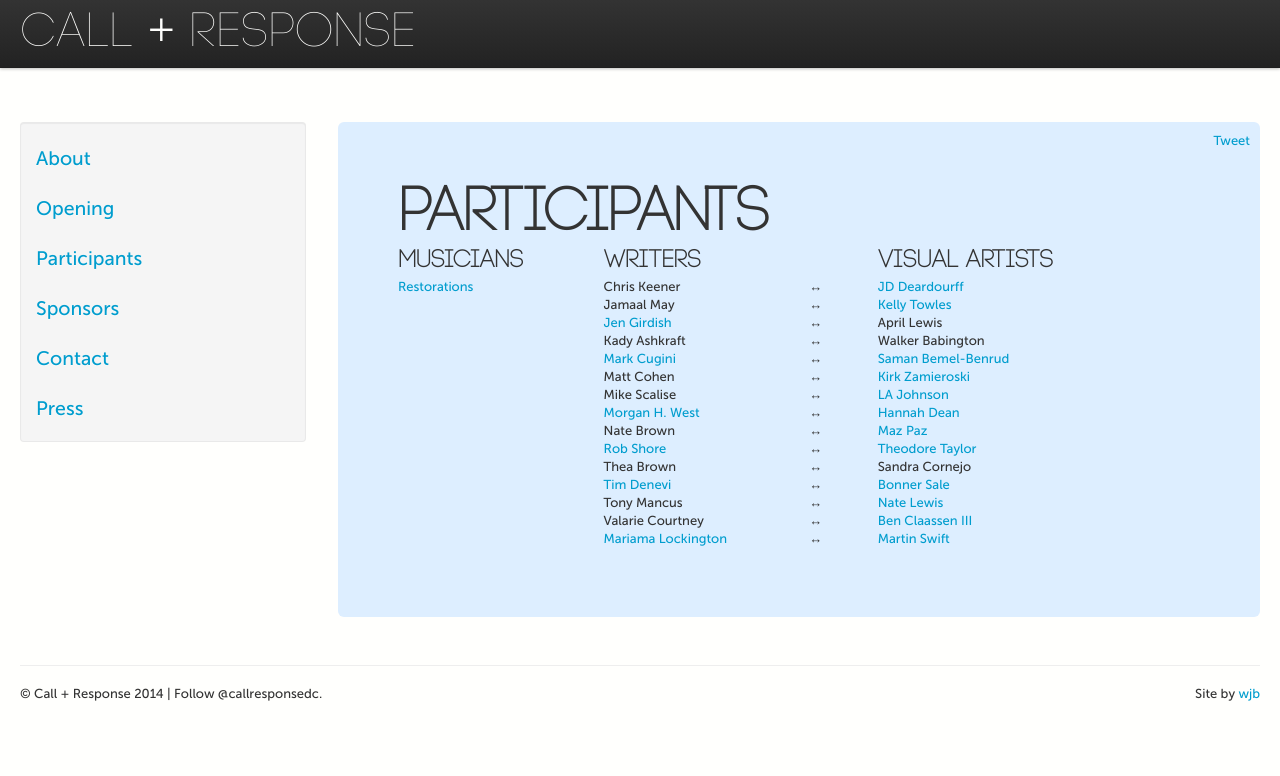
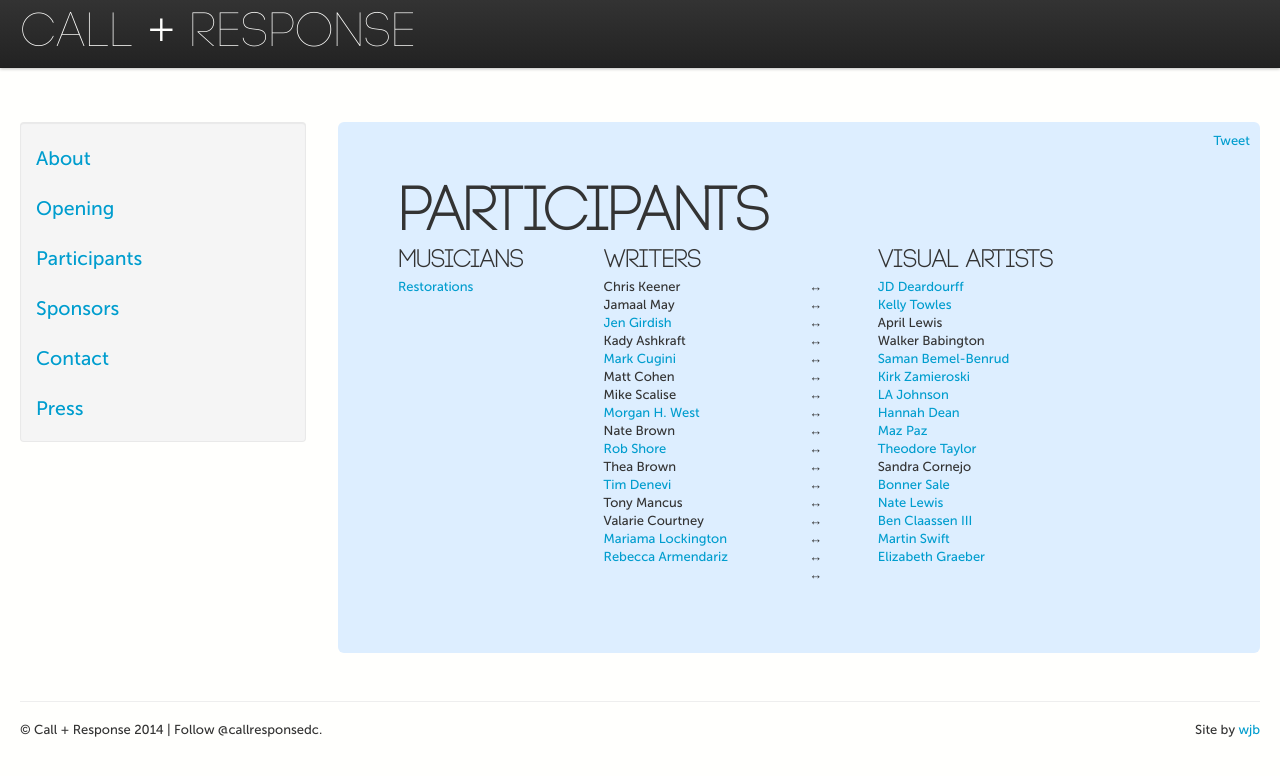
Before and after one commit to callandresponsedc/callandresponsedc, a Jekyll site: the page built from participants/index.html, in a window 1280 px wide. Shown: the top 776 px of the page. Built offline with Jekyll 4.4.1, drawn with Linux system fonts in a browser that asks for light colours; Markdown is read by kramdown in place of the engine named in the settings; comment, search, counter and statistics services are not loaded.

Commit message:
Update index.html

```diff
--- a/participants/index.html
+++ b/participants/index.html
@@ -33,6 +33,7 @@ title: Participants
       <li>Tony Mancus</li>
       <li>Valarie Courtney</li>
       <li><a href="http://www.twitter.com/marilock">Mariama Lockington</a></li>
+      <li><a href="http://www.rebeccaarmendariz.com/">Rebecca Armendariz</a></li>
     </ul>
   </div>
   <div class="span1 pull-center">
@@ -73,6 +76,7 @@ title: Participants
       <li><a href="http://www.natelewisart.com">Nate Lewis</a></li>
       <li><a href="http://twitter.com/bendependent">Ben Claassen III</a></li>
       <li><a href="http://mrtnswft.com/">Martin Swift</a></li>
+      <li><a href="http://elizabethgraeber.com/">Elizabeth Graeber</a></li>
     </ul>
   </div>
 </div>
```
Also changed, not shown: other parts of participants/index.html (+2 -0 lines).
